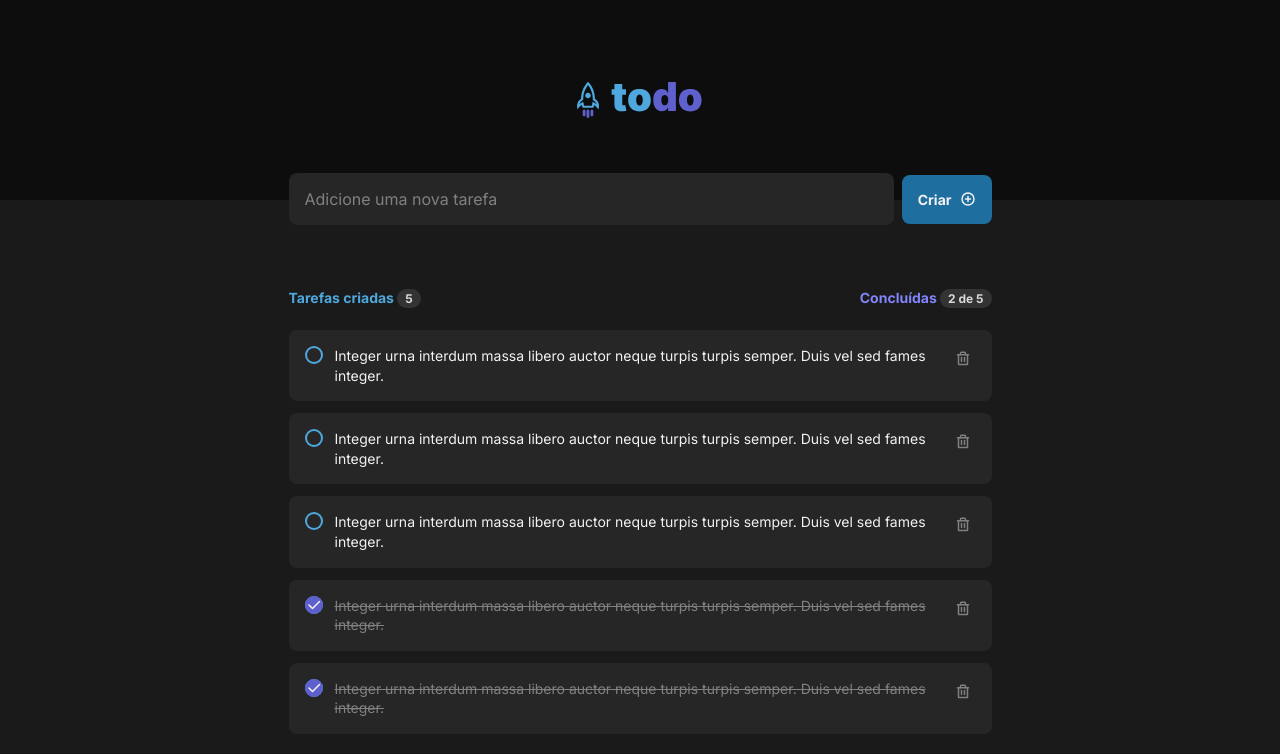
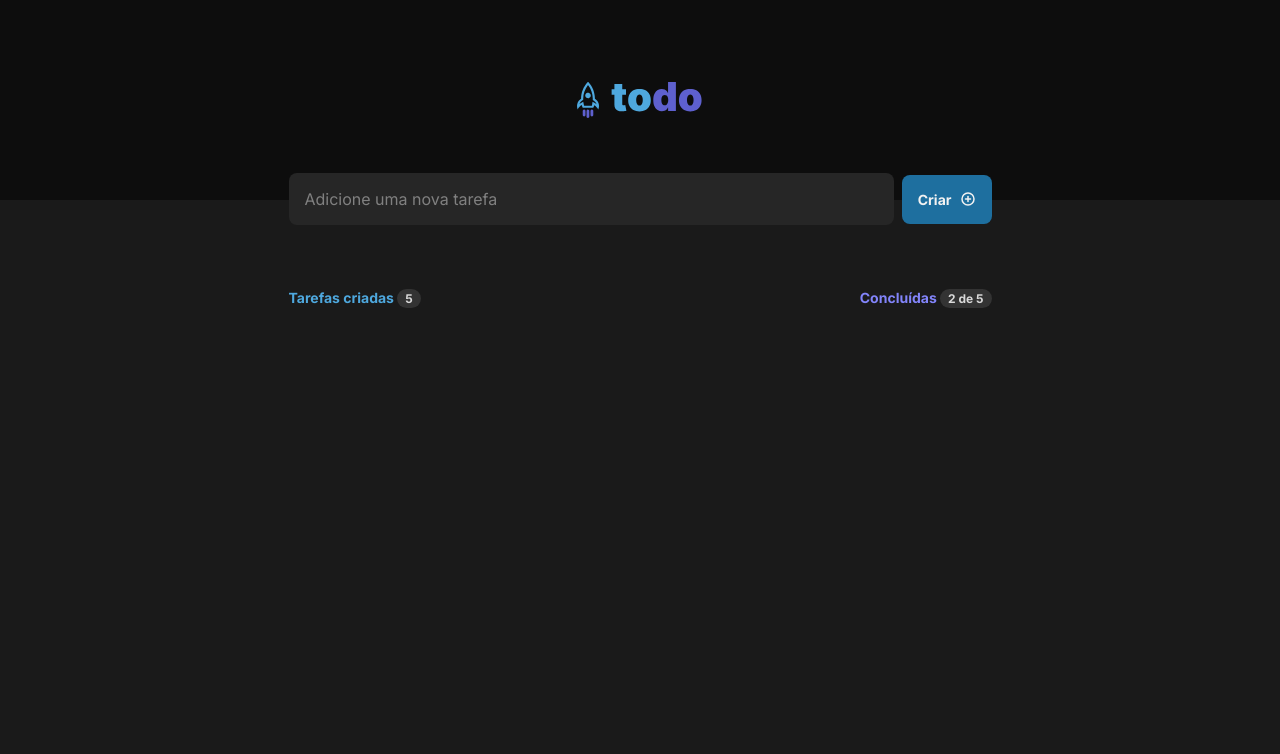
Before and after one commit to angelo-filho/todo-list-ignite, a React (Vite) app: page / in a window 1280 px wide. Shown: the top 754 px of the page. Built offline with nearby package versions, Linux system fonts and the light colour scheme.

Commit message:
feat: add create task function

```diff
--- a/src/App.tsx
+++ b/src/App.tsx
@@ -7,41 +7,27 @@ import { v4 as uuidV4 } from "uuid";
 
 import styles from "./styles/app.module.scss";
 
-const tasks_data = [
-  {
-    id: uuidV4(),
-    description:
-      "Integer urna interdum massa libero auctor neque turpis turpis semper. Duis vel sed fames integer.",
-    isComplete: false,
-  },
-  {
-    id: uuidV4(),
-    description:
-      "Integer urna interdum massa libero auctor neque turpis turpis semper. Duis vel sed fames integer.",
-    isComplete: false,
-  },
-  {
-    id: uuidV4(),
-    description:
-      "Integer urna interdum massa libero auctor neque turpis turpis semper. Duis vel sed fames integer.",
-    isComplete: false,
-  },
-  {
-    id: uuidV4(),
-    description:
-      "Integer urna interdum massa libero auctor neque turpis turpis semper. Duis vel sed fames integer.",
-    isComplete: true,
-  },
-  {
-    id: uuidV4(),
-    description:
-      "Integer urna interdum massa libero auctor neque turpis turpis semper. Duis vel sed fames integer.",
-    isComplete: true,
-  },
-];
+interface ITask {
+  id: string;
+  description: string;
+  isComplete: boolean;
+}
 
 function App() {
-  const [tasks, setTasks] = useState(tasks_data);
+  const [tasks, setTasks] = useState<ITask[]>([]);
+
+  function createTask(description: string) {
+    const newTask = {
+      id: uuidV4(),
+      description,
+      isComplete: false,
+    };
+
+    const tasksWithTheNewOne = tasks.slice();
+    tasksWithTheNewOne.push(newTask);
+
+    setTasks(tasksWithTheNewOne);
+  }
 
   function toggleTaskCompleteState(id: string) {
     const tasksWithNewTaskState = tasks.map((task) => {
@@ -66,7 +52,7 @@ function App() {
       <Header />
 
       <main className={styles.main}>
-        <TaskForm />
+        <TaskForm onSubmit={createTask} />
 
         <div className={styles.tasks_container}>
           <div className={styles.stats}>
--- a/src/components/Task/styles.module.scss
+++ b/src/components/Task/styles.module.scss
@@ -68,6 +68,8 @@
   }
 
   > p {
+    width: 100%;
+
     color: var(--gray-100);
     font-size: 14px;
     font-weight: normal;
--- a/src/components/TaskForm/index.tsx
+++ b/src/components/TaskForm/index.tsx
@@ -1,14 +1,30 @@
 import { PlusCircle } from "phosphor-react";
-import { ReactNode } from "react";
+import { FormEvent, ReactNode, useState } from "react";
 
 import styles from "./styles.module.scss";
 
-interface TaskFormProps {}
+interface TaskFormProps {
+  onSubmit: (description: string) => void;
+}
 
-export function TaskForm({}: TaskFormProps) {
+export function TaskForm({ onSubmit }: TaskFormProps) {
+  const [value, setValue] = useState("");
+
+  function handleSubmit(event: FormEvent) {
+    event.preventDefault();
+
+    onSubmit(value);
+    setValue("");
+  }
+
   return (
-    <form className={styles.container} onSubmit={(e) => e.preventDefault()}>
-      <input type="text" placeholder="Adicione uma nova tarefa" />
+    <form className={styles.container} onSubmit={handleSubmit}>
+      <input
+        type="text"
+        placeholder="Adicione uma nova tarefa"
+        value={value}
+        onChange={(e) => setValue(e.currentTarget.value)}
+      />
       <button type="submit">
         Criar <PlusCircle size={"1rem"} weight="bold" />
       </button>
```
